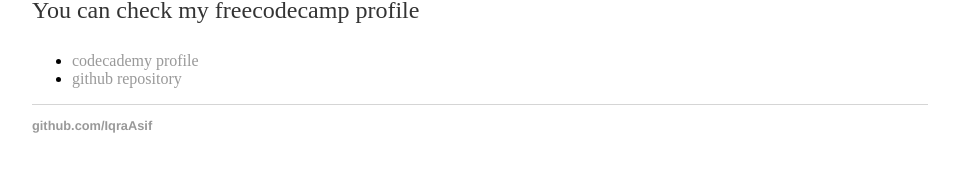
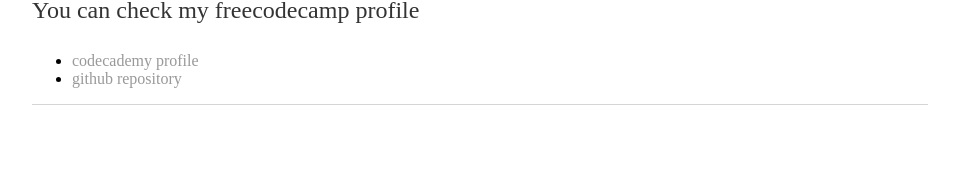
Before and after one commit to IqraAsif/iqraAsif.github.io, a Jekyll site: the page built from about/index.html, in a window 1280 px wide. Shown: the part 395-567 px from the top of the page, without its empty margins (160-1117 px from the left). Built offline with Jekyll 4.4.1, drawn with Linux system fonts in a browser that asks for light colours.

Commit message:
Update default.html

```diff
--- a/_layouts/default.html
+++ b/_layouts/default.html
@@ -18,8 +18,6 @@
 
 			</div><!-- /.container -->
 			<footer>
-	    		<ul>
-	        		<li><a href="https://iqraasif.github.io/">github.com/IqraAsif</a></li>
-				</ul>
+
 			</footer>
 		</body>
```
